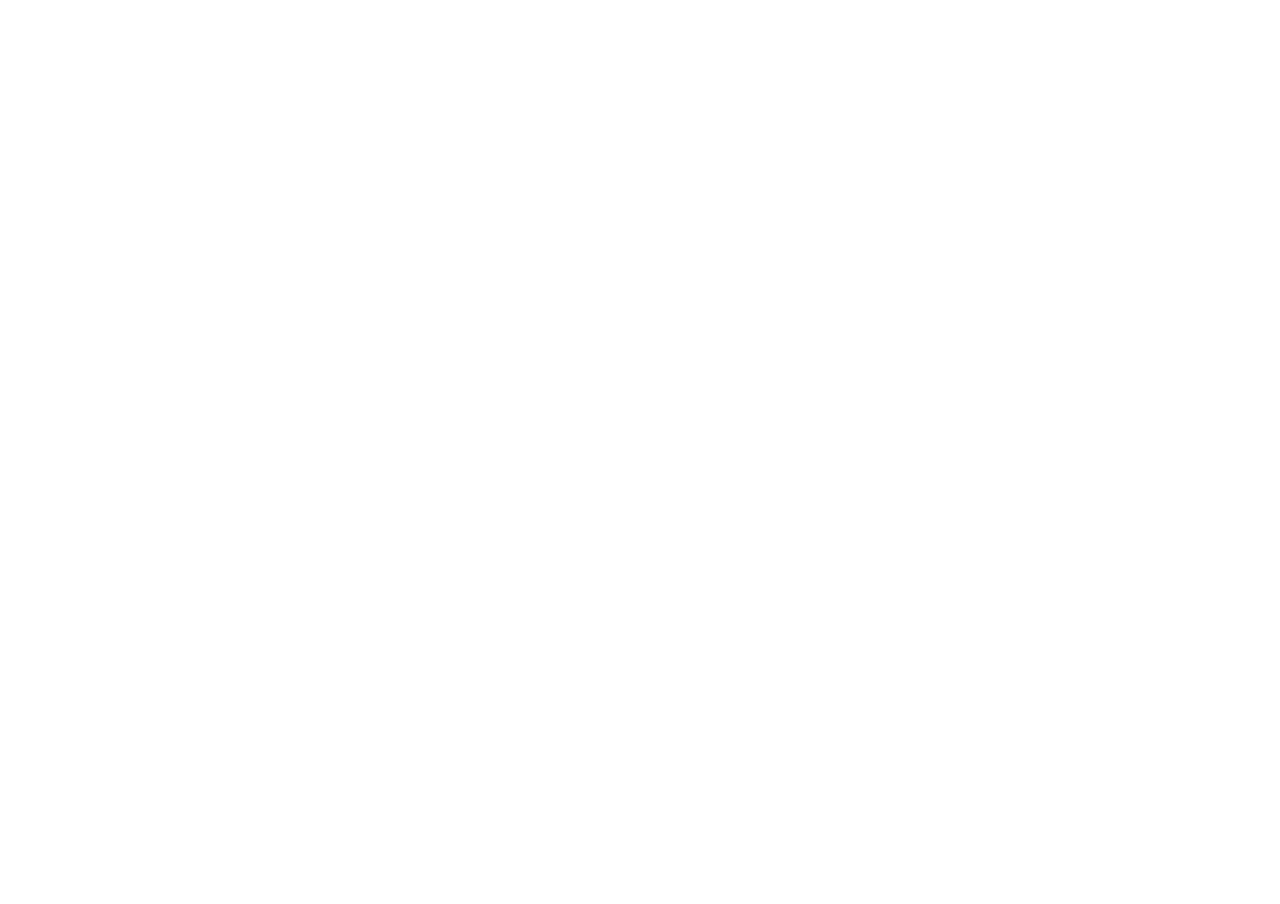
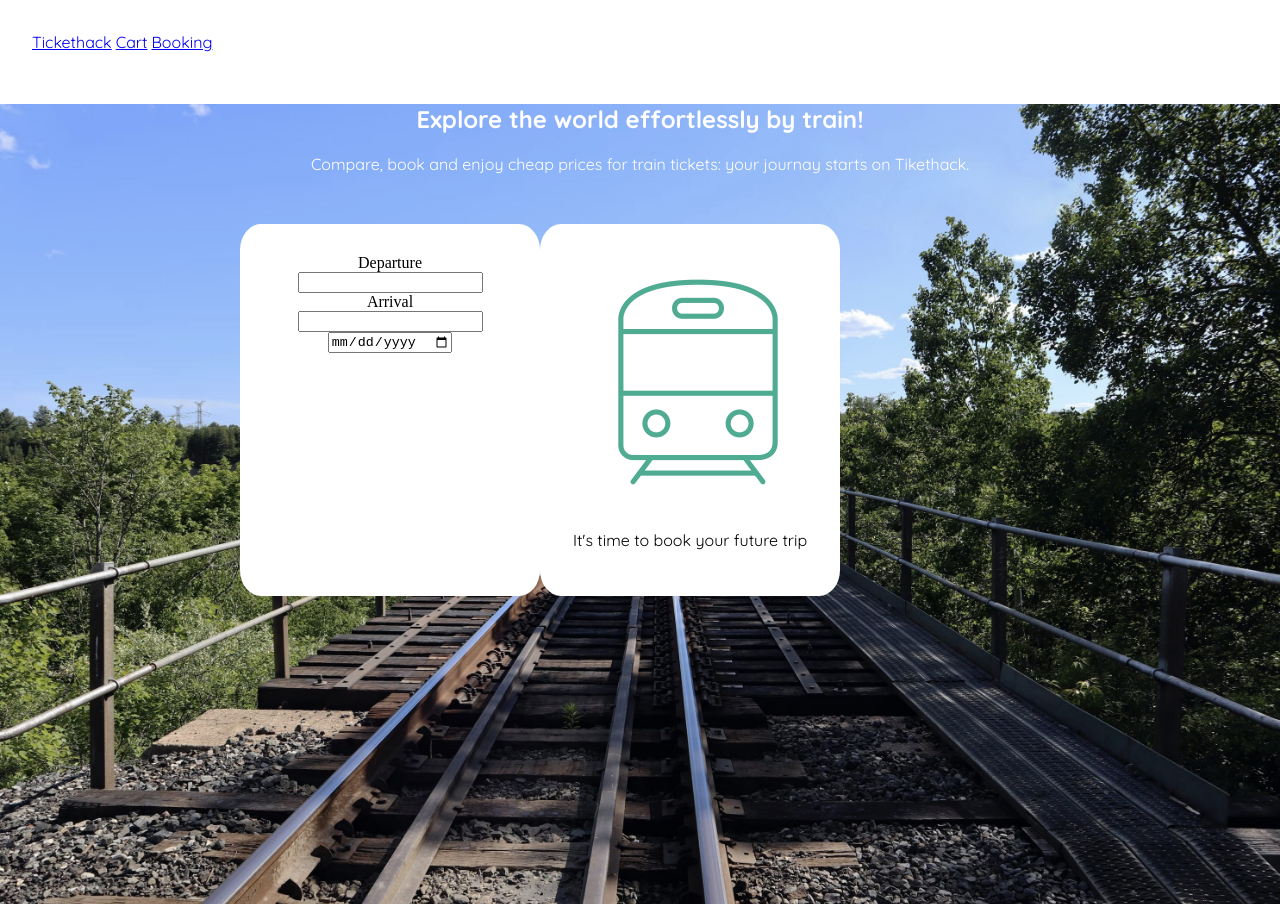
Before and after one commit to oumaimanaja/tickethack, a plain HTML site: page frontend/home.html in a window 1280 px wide. Before the commit the page ends 800 px from the top, so only its background shows below. Drawn offline with Linux system fonts and the light colour scheme.

Commit message:
Réglage css et html de la page homme

```diff
--- a/frontend/home.html
+++ b/frontend/home.html
@@ -3,9 +3,42 @@
 <head>
     <meta charset="UTF-8">
     <meta name="viewport" content="width=device-width, initial-scale=1.0">
-    <title>Document</title>
+    <link rel="stylesheet" href="./style.css">
+
+    <link rel="preconnect" href="https://fonts.googleapis.com">
+    <link rel="preconnect" href="https://fonts.gstatic.com" crossorigin>
+    <link href="https://fonts.googleapis.com/css2?family=Quicksand:wght@300..700&display=swap" rel="stylesheet">
+
+    <title>Tickethack</title>
 </head>
 <body>
-
+    <header>
+        <nav>
+            <a href="./home.html">Tickethack</a>
+            <a href="./cart.html">Cart</a>
+            <a href="./booking.html">Booking</a>
+        </nav>
+    </header>
+    <main>
+        <div id="sous-titre">
+            <h2>Explore the world effortlessly by train!</h2>
+            <p>Compare, book and enjoy cheap prices for train tickets: your journay starts on Tikethack.</p>
+        </div>
+        <div class="container">
+            <div class="cell">
+                <form>
+                    <label for="departure">Departure</label><br>
+                    <input type="text" id="departure" name="departure"><br>
+                    <label for="arrical">Arrival</label><br>
+                    <input type="text" id="arrival" name="arrival"><br>
+                    <input type="date" id="date" name="date"><br>
+                </form>
+            </div>
+            <div class="cell">
+                <img src="./images/train.png">
+                <p>It's time to book your future trip</p>
+            </div>
+        </div>
+    </main>
 </body>
 </html>
--- a/frontend/style.css
+++ b/frontend/style.css
@@ -0,0 +1,64 @@
+/* Réglage de style généraux */
+
+body {
+    margin: 0;
+    padding: 0;
+}
+
+header {
+    padding: 2em;
+
+}
+
+main {
+    height: 100vh ;
+    width: 100%;
+    background-image: url(./images/background.jpg);
+    background-position: center center;
+    background-size: cover;
+    color: white;
+    text-align: center;
+}
+
+/* Réglage de layout (display) */
+
+.container {
+    display: grid;
+    grid-template-columns: 300px 300px;
+    margin: 50px auto 50px auto;
+    width : 800px;
+    height: 300px;
+}
+
+.cell {
+    background-color: white;
+    border-radius: 7%;
+    color: black;
+    padding: 30px;
+}
+
+/* Réglage de style par élément */
+
+h1{
+    font-family: "Quicksand", sans-serif;
+    font-optical-sizing: auto;
+    font-style: normal;
+}
+
+h2{
+    font-family: "Quicksand", sans-serif;
+    font-optical-sizing: auto;
+    font-style: normal;
+}
+
+p{
+    font-family: "Quicksand", sans-serif;
+    font-optical-sizing: auto;
+    font-style: normal;
+}
+
+a{
+    font-family: "Quicksand", sans-serif;
+    font-optical-sizing: auto;
+    font-style: normal;
+}
```
